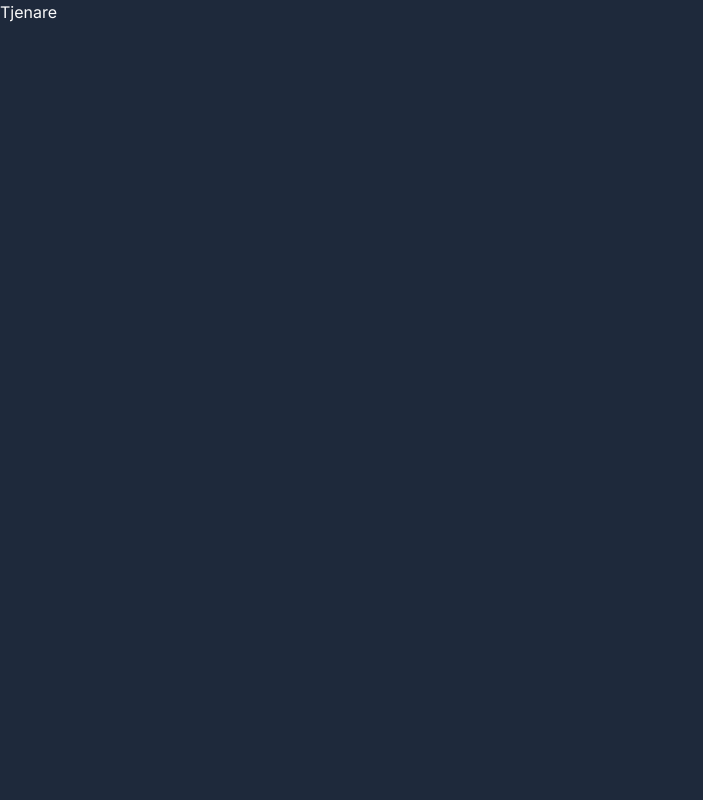
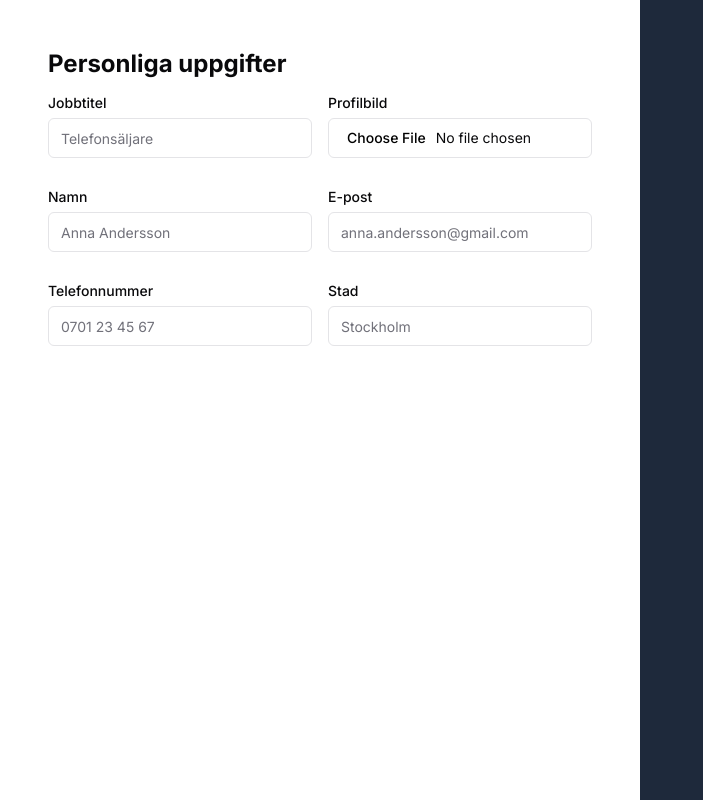
Before and after one commit to Branch/cv-wizard, a Next.js app: page /app in a window 1280 px wide. Shown: the whole page, without its empty margins (0-703 px from the left). Built offline with nearby package versions, Linux system fonts and the light colour scheme.

Commit message:
chore: Move components out from page

```diff
--- a/src/app/(cv-generator)/app/layout.tsx
+++ b/src/app/(cv-generator)/app/layout.tsx
@@ -1,5 +1,5 @@
 import { ReactNode } from 'react'
 
 export default function AppLayout({ children }: { children: ReactNode }) {
-    return <div className="bg-slate-800">{children}</div>
+    return <div className="bg-slate-800 flex">{children}</div>
 }
--- a/src/app/(cv-generator)/app/page.tsx
+++ b/src/app/(cv-generator)/app/page.tsx
@@ -1,3 +1,24 @@
+'use client'
+import { jsPDF } from 'jspdf'
+import Editor from '@/components/native/app/editor/editor'
+import Preview from '@/components/native/app/preview/preview'
 export default function App() {
-    return <div className="h-screen text-primary-foreground">Tjenare</div>
+    const generate = () => {
+        const pdf = new jsPDF('portrait', 'pt', 'a4')
+        const target = document.querySelector('#export-me')
+        pdf.html(target as HTMLElement).then(() => {
+            pdf.save('report.pdf')
+        })
+    }
+
+    return (
+        <>
+            <div className="flex flex-col h-screen w-1/2 bg-white p-12">
+                <Editor />
+            </div>
+            <div className="p-12">
+                <Preview />
+            </div>
+        </>
+    )
 }
```
